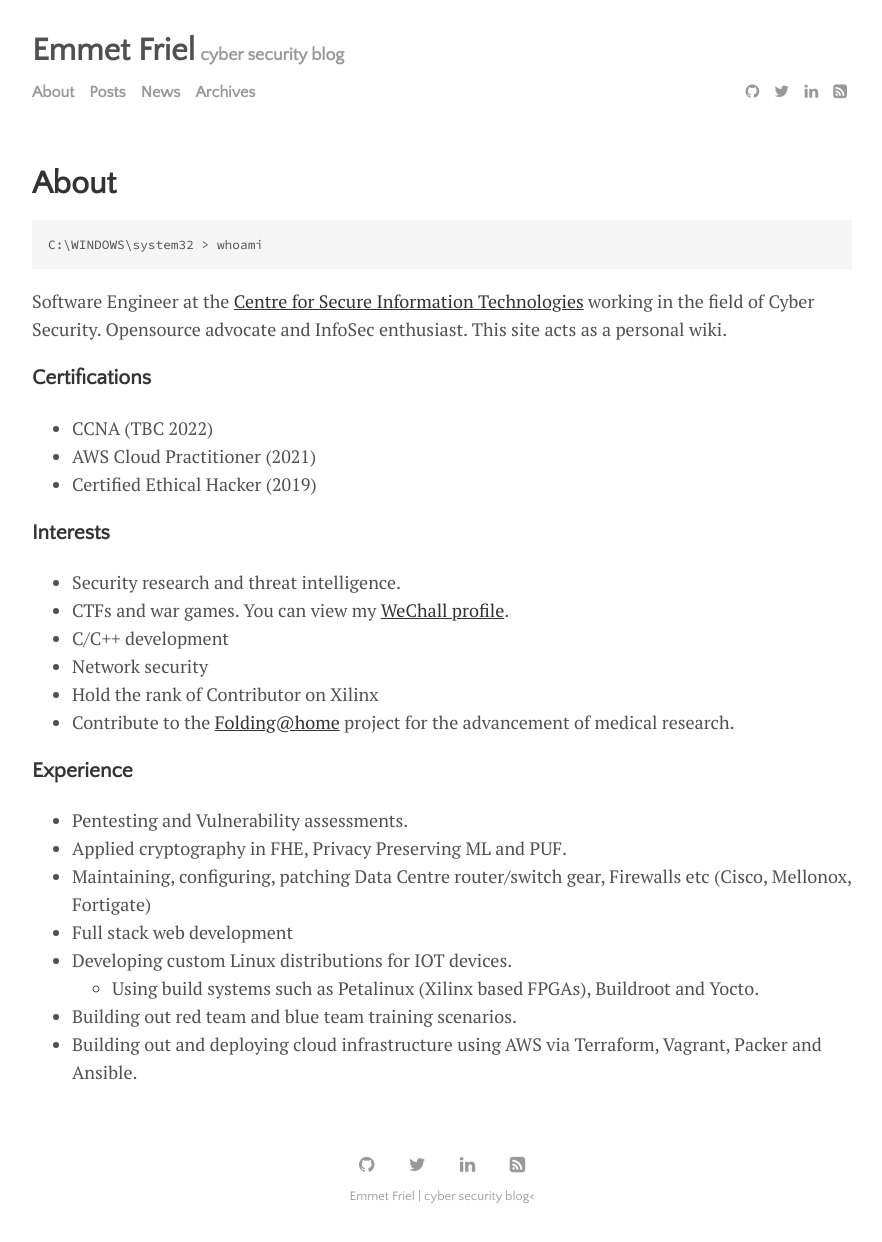
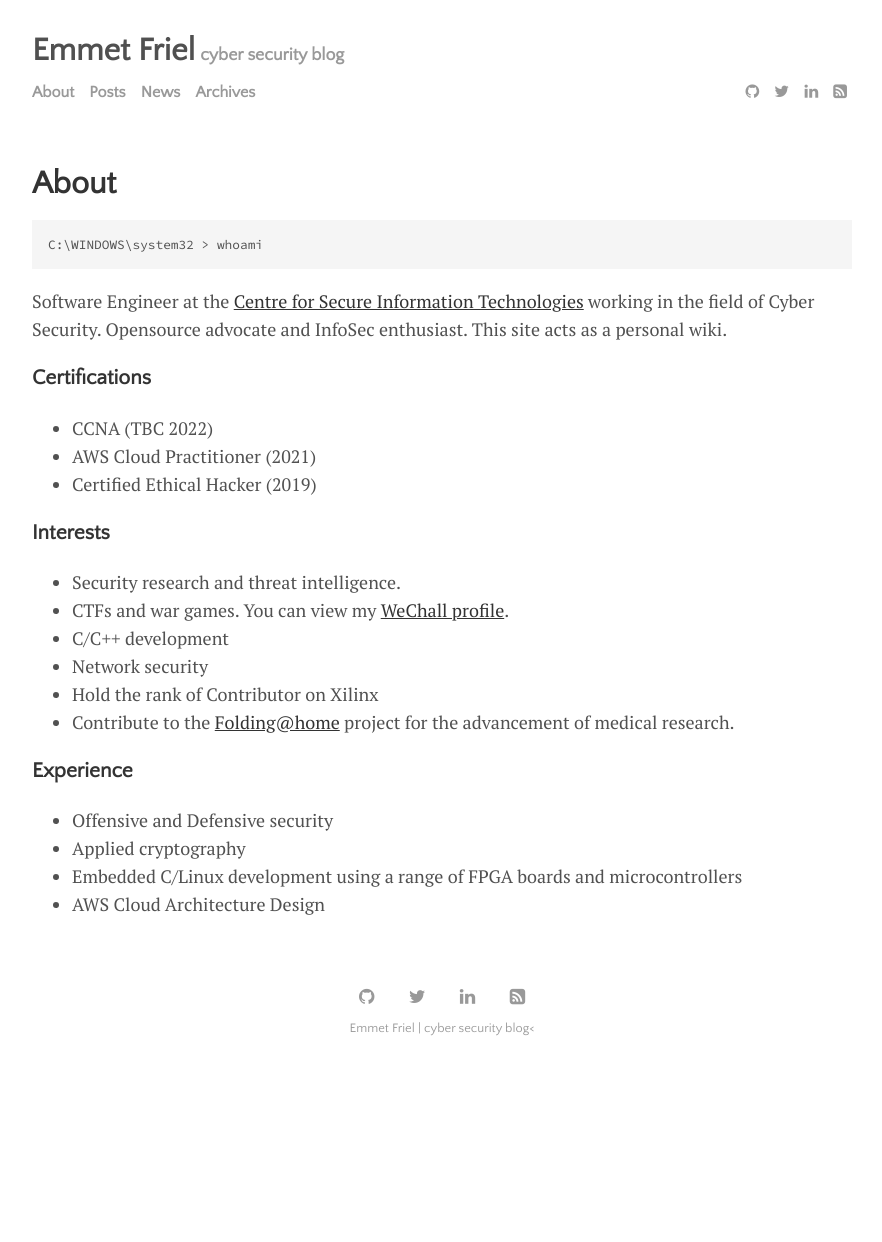
Before and after one commit to efriel94/ef_blog, a Jekyll site: the page built from menu/about.md, in a window 1280 px wide. Shown: the whole page, without its empty margins (198-1080 px from the left). Built offline with Jekyll 4.4.1, drawn with Linux system fonts in a browser that asks for light colours; comment, search, counter and statistics services are not loaded; after the commit the page ends 1074 px from its top, so only the background shows below that.

Commit message:
updated about

```diff
--- a/menu/about.md
+++ b/menu/about.md
@@ -25,11 +25,7 @@ Software Engineer at the [Centre for Secure Information Technologies](https://ww
 
 
 ### Experience
-- Pentesting and Vulnerability assessments.
-- Applied cryptography in FHE, Privacy Preserving ML and PUF.
-- Maintaining, configuring, patching Data Centre router/switch gear, Firewalls etc (Cisco, Mellonox, Fortigate)
-- Full stack web development
-- Developing custom Linux distributions for IOT devices.
-    - Using build systems such as Petalinux (Xilinx based FPGAs), Buildroot and Yocto.
-- Building out red team and blue team training scenarios.
-- Building out and deploying cloud infrastructure using AWS via Terraform, Vagrant, Packer and Ansible.
+- Offensive and Defensive security
+- Applied cryptography
+- Embedded C/Linux development using a range of FPGA boards and microcontrollers
+- AWS Cloud Architecture Design
```
